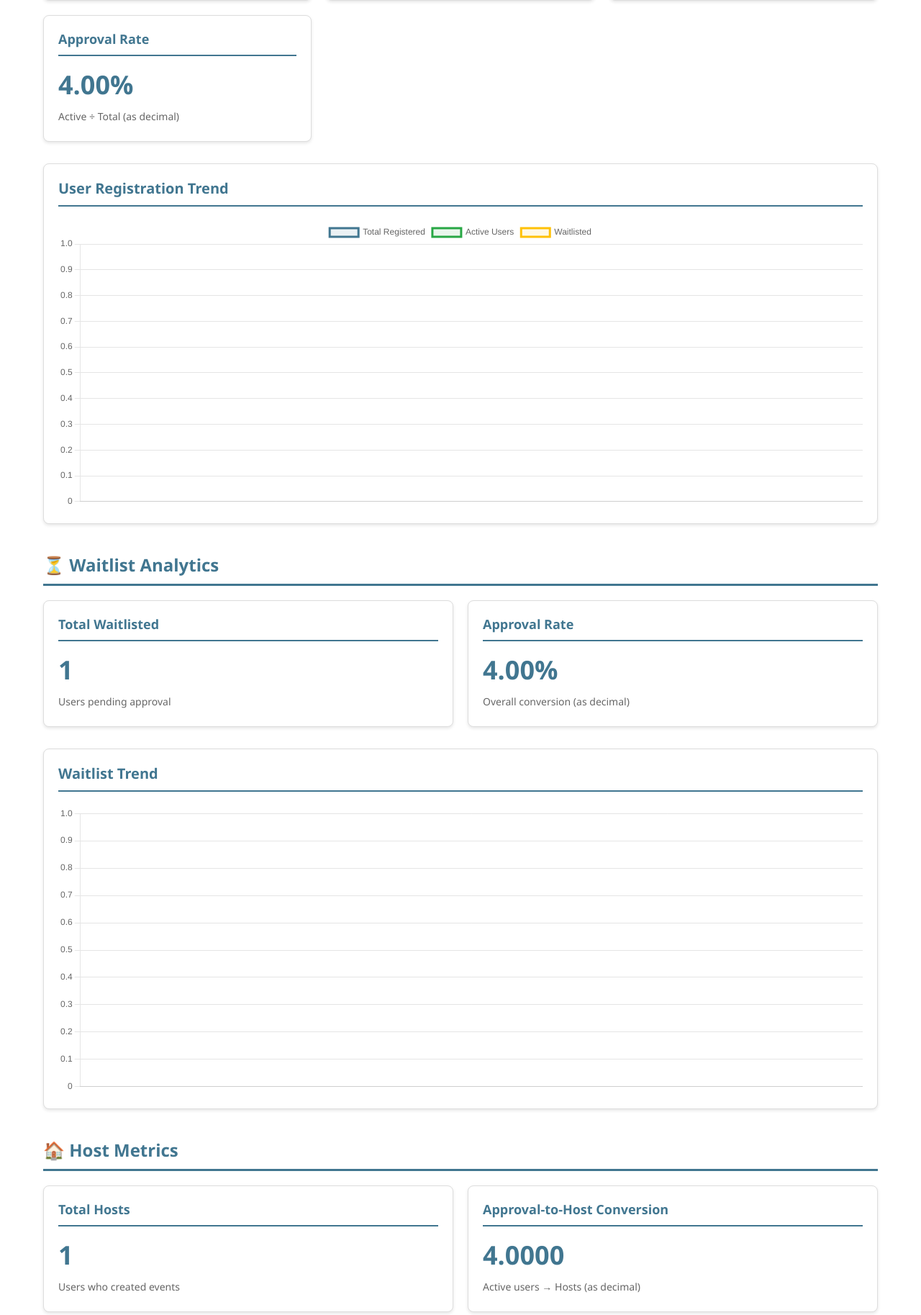
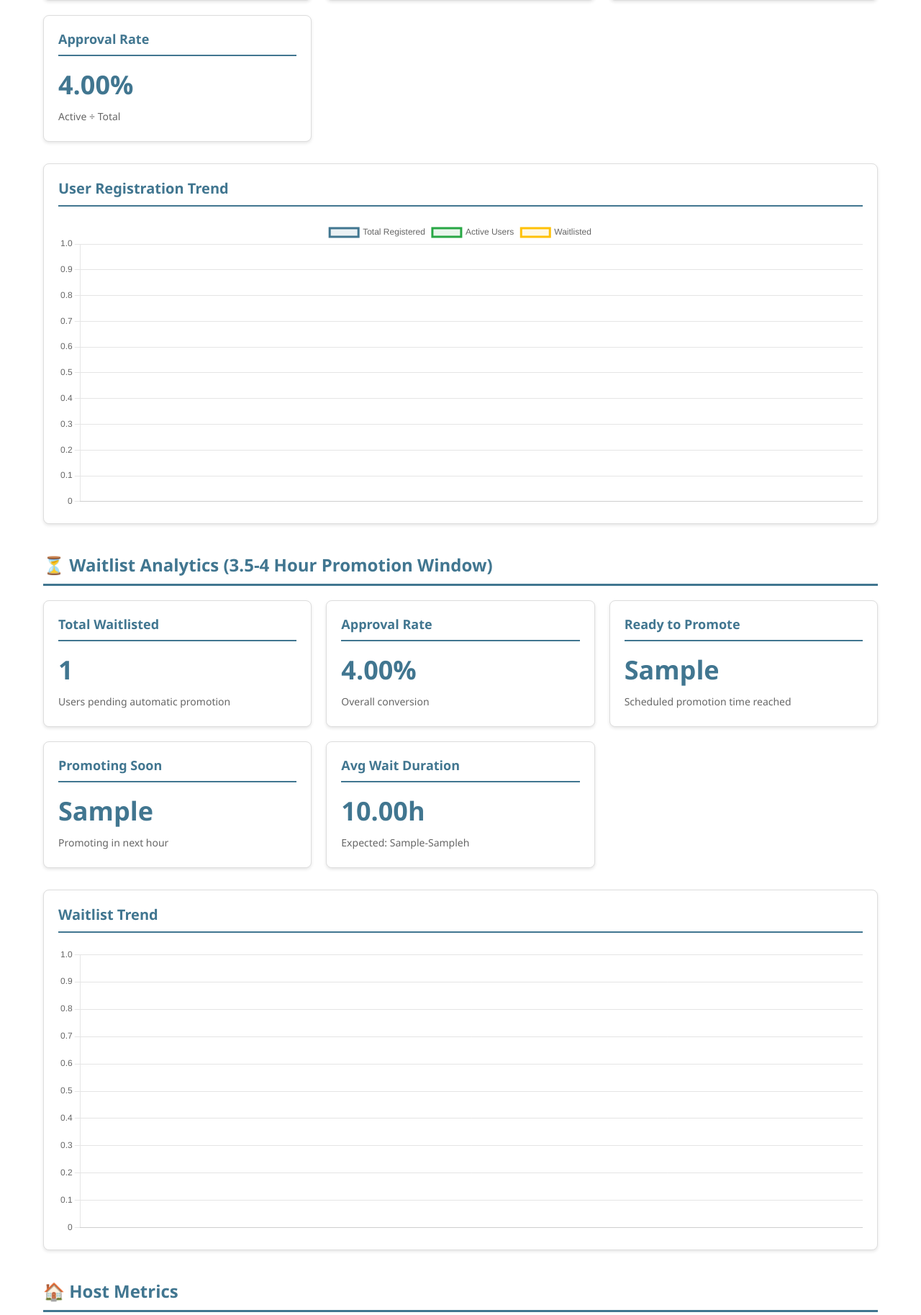
Before and after one commit to LOOPINX-CIRCLE/LoopinBackend, a Django app: template analytics/templates/admin/analytics/dashboard.html in a window 1280 px wide. Shown: the part 510-2337 px from the top of the page at 72% size. Run offline with Django 5.2, Linux system fonts and the light colour scheme; the template is opened without the code that fills it: most values are stand-ins (such as "Sample title", 1, 10 or a date in 2020); data that the repository does not hold is empty.

Commit message:
feat: Update dashboard UI for waitlist promotion metrics
What:
  - Added waitlist promotion metrics display cards
  - Updated approval rate labels (removed "as decimal")
  - Updated conversion rate to show percentage format
  - Added promotion window information display

Why:
  - Feature: Display new waitlist promotion tracking metrics
  - Fix: Correct percentage display format
  - UX: Better labels for metrics

How tested:
  - Manual testing in admin dashboard
  - Verified all metrics display correctly

Notes:
  - Requires analytics/services.py changes
  - No API changes, admin-only UI update

```diff
--- a/analytics/templates/admin/analytics/dashboard.html
+++ b/analytics/templates/admin/analytics/dashboard.html
@@ -237,7 +237,7 @@
             <div class="metric-card">
                 <h3>Approval Rate</h3>
                 <div class="metric-value">{{ user_metrics.approval_rate|floatformat:2 }}%</div>
-                <div class="metric-label">Active ÷ Total (as decimal)</div>
+                <div class="metric-label">Active ÷ Total</div>
             </div>
         </div>
 
@@ -251,18 +251,35 @@
 
     <!-- Waitlist Metrics -->
     <div class="section">
-        <h2 class="section-title">⏳ Waitlist Analytics</h2>
+        <h2 class="section-title">⏳ Waitlist Analytics (3.5-4 Hour Promotion Window)</h2>
         <div class="metrics-grid">
             <div class="metric-card">
                 <h3>Total Waitlisted</h3>
                 <div class="metric-value">{{ waitlist_metrics.total_waitlisted }}</div>
-                <div class="metric-label">Users pending approval</div>
+                <div class="metric-label">Users pending automatic promotion</div>
             </div>
             <div class="metric-card">
                 <h3>Approval Rate</h3>
                 <div class="metric-value">{{ waitlist_metrics.approval_rate|floatformat:2 }}%</div>
-                <div class="metric-label">Overall conversion (as decimal)</div>
+                <div class="metric-label">Overall conversion</div>
             </div>
+            {% if waitlist_metrics.waitlist_promotion %}
+            <div class="metric-card">
+                <h3>Ready to Promote</h3>
+                <div class="metric-value">{{ waitlist_metrics.waitlist_promotion.users_scheduled_for_promotion }}</div>
+                <div class="metric-label">Scheduled promotion time reached</div>
+            </div>
+            <div class="metric-card">
+                <h3>Promoting Soon</h3>
+                <div class="metric-value">{{ waitlist_metrics.waitlist_promotion.users_promoting_soon }}</div>
+                <div class="metric-label">Promoting in next hour</div>
+            </div>
+            <div class="metric-card">
+                <h3>Avg Wait Duration</h3>
+                <div class="metric-value">{{ waitlist_metrics.waitlist_promotion.avg_expected_duration_hours|floatformat:2 }}h</div>
+                <div class="metric-label">Expected: {{ waitlist_metrics.waitlist_promotion.promotion_window_min_hours }}-{{ waitlist_metrics.waitlist_promotion.promotion_window_max_hours }}h</div>
+            </div>
+            {% endif %}
         </div>
 
         <div class="chart-container">
@@ -284,8 +301,8 @@
             </div>
             <div class="metric-card">
                 <h3>Approval-to-Host Conversion</h3>
-                <div class="metric-value">{{ host_metrics.conversion_rate|floatformat:4 }}</div>
-                <div class="metric-label">Active users → Hosts (as decimal)</div>
+                <div class="metric-value">{{ host_metrics.conversion_rate|floatformat:2 }}%</div>
+                <div class="metric-label">Active users → Hosts</div>
             </div>
         </div>
 
```
